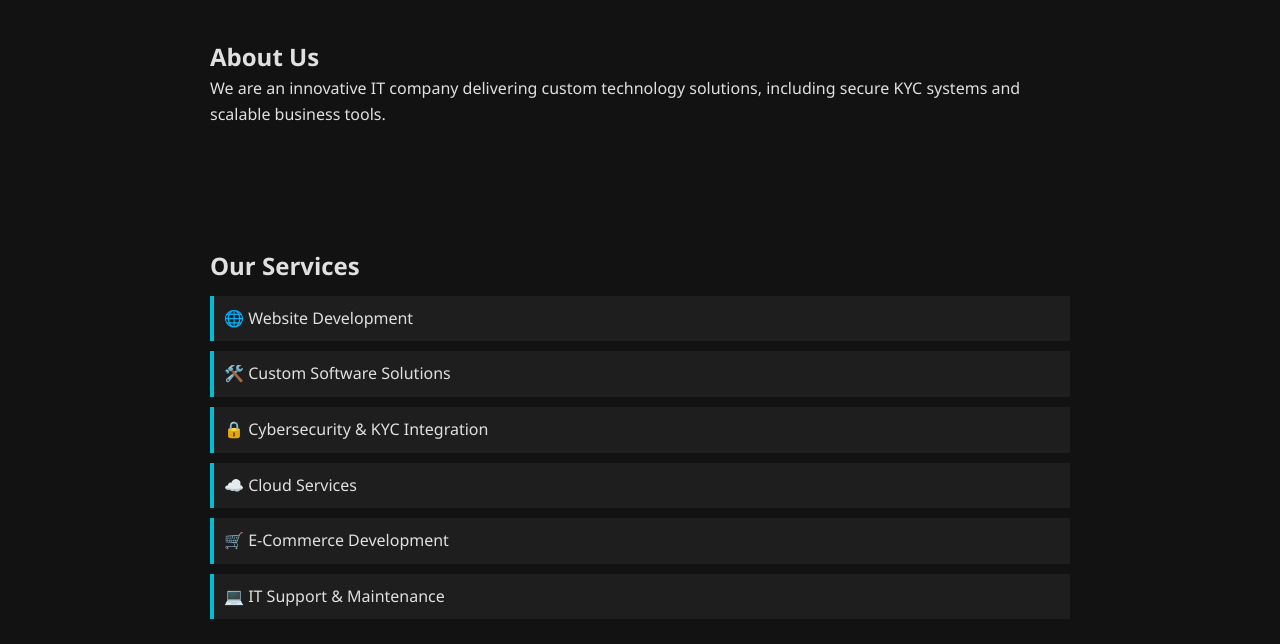
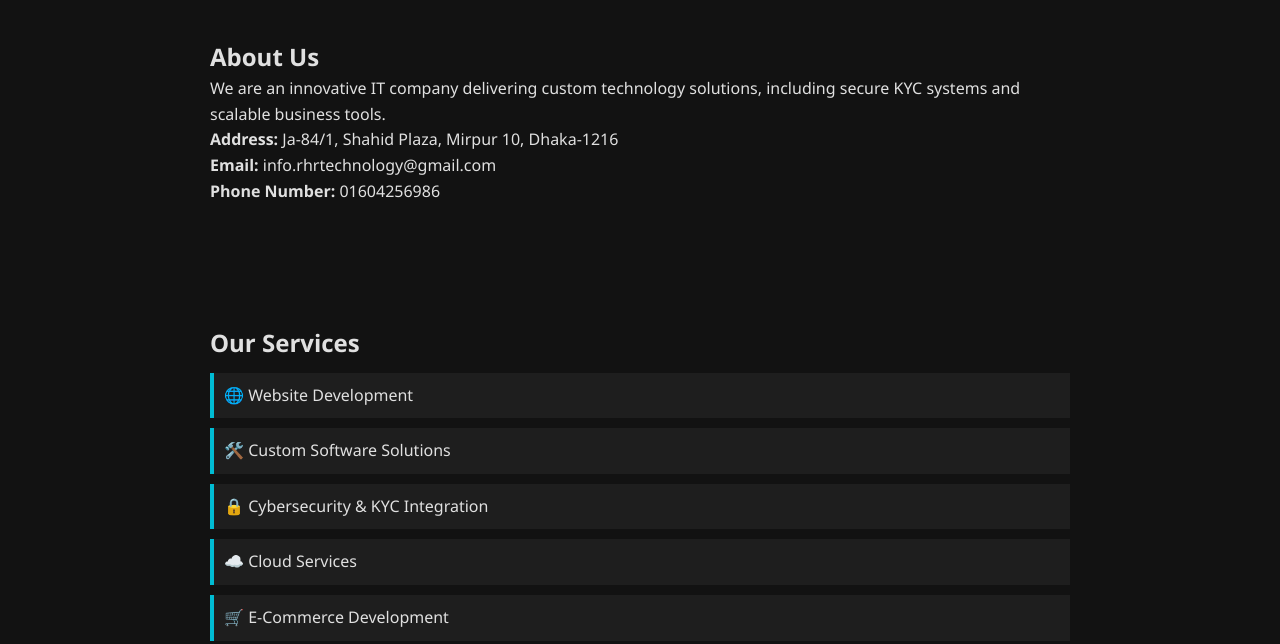
Before and after one commit to rhrtechnology/R.H.R-Technology-Service, a plain HTML site: page index.html in a window 1280 px wide. Shown: the part 413-1057 px from the top of the page. Drawn offline with Linux system fonts and the light colour scheme.

Commit message:
Update index.html

```diff
--- a/index.html
+++ b/index.html
@@ -27,6 +27,9 @@
   <section id="about">
     <h2>About Us</h2>
     <p>We are an innovative IT company delivering custom technology solutions, including secure KYC systems and scalable business tools.</p>
+     <p><strong>Address:</strong> Ja-84/1, Shahid Plaza, Mirpur 10, Dhaka-1216</p>
+      <p><strong>Email:</strong> info.rhrtechnology@gmail.com</p>
+      <p><strong>Phone Number:</strong> 01604256986</p>
   </section>
 
   <section id="services">
```
